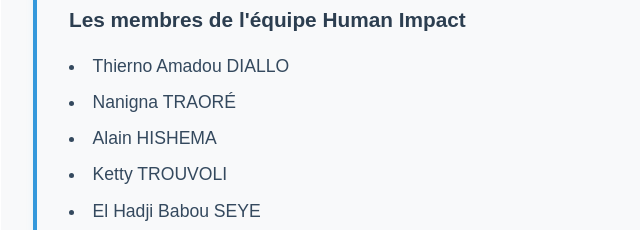
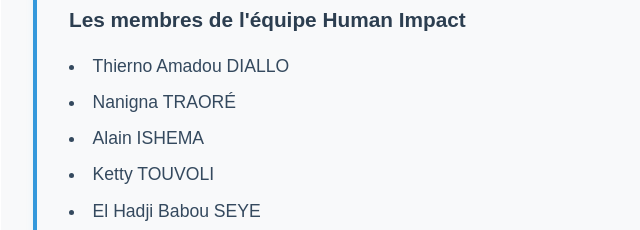
Before and after one commit to Amadouxdial/Human-Impact-projet, a plain HTML site: page index.html in a window 1280 px wide. Shown: the part 1420-1650 px from the top of the page, 31-671 px from the left. Drawn offline with Linux system fonts and the light colour scheme.

Commit message:
Correction des noms : Alain ISHEMA et Ketty TOUVOLI

```diff
--- a/index.html
+++ b/index.html
@@ -52,8 +52,8 @@
                       <ul>
                         <li>Thierno Amadou DIALLO</li>
                         <li>Nanigna TRAORÉ</li>
-                        <li>Alain HISHEMA</li>
-                        <li>Ketty TROUVOLI</li>
+                        <li>Alain ISHEMA</li>
+                        <li>Ketty TOUVOLI</li>
                         <li>El Hadji Babou SEYE</li>
                         <li>Lassina SORO</li>
                         <li>Hilary NGUEYAP</li>
```
Also changed, not shown: temoignages.html (+1 -1 lines).
